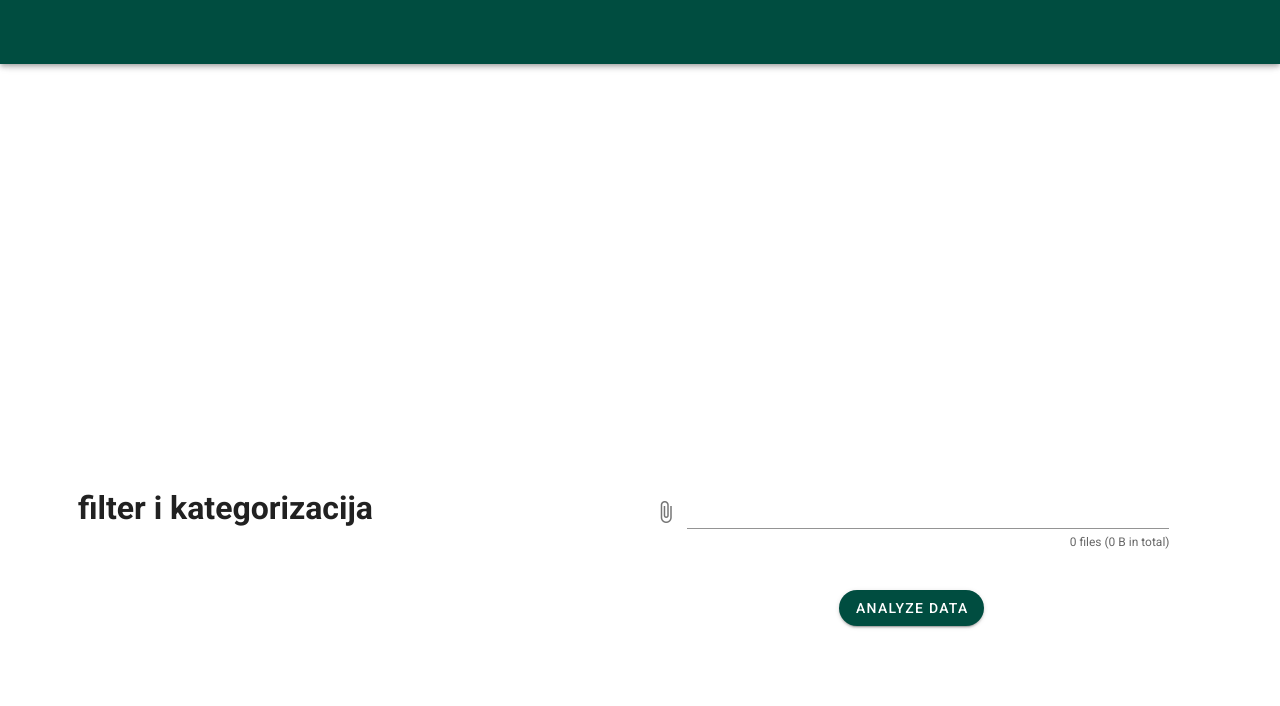
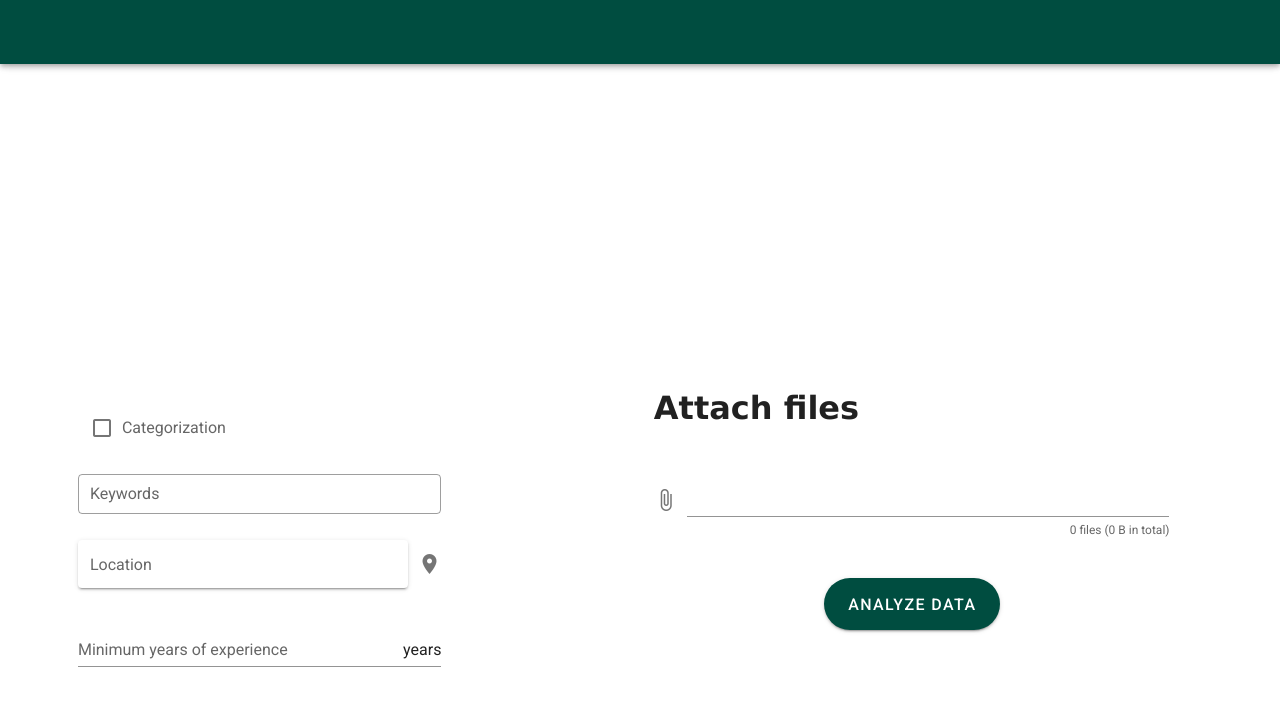
Before and after one commit to wrathchild14/DH22MH, a Vue app in the folder front/: page / in a window 1280 px wide. Shown: the top 706 px of the page. Built offline with nearby package versions, Linux system fonts and the light colour scheme.

Commit message:
main page design v2

```diff
--- a/front/src/views/HomeView.vue
+++ b/front/src/views/HomeView.vue
@@ -3,19 +3,48 @@
     <NavBar />
     <v-img
     class="mx-auto my-10"
-          max-width="300"
-          max-height="300"
+          max-width="200"
+          max-height="200"
           src="../assets/detective.jpg">
 
     </v-img>
     <v-row >
       <v-col cols="5">
         <v-card width="70%" class="mx-auto mt-10 elevation-0">
-          <h1>filter i kategorizacija</h1>
+          <v-container>
+            <v-checkbox
+            v-model="selected"
+            label="Categorization"
+            value="Categorization"
+            >
+              Categorization
+            </v-checkbox>
+          </v-container>
+          <v-text-field
+            dense
+            outlined
+            label="Keywords"
+          ></v-text-field>
+
+          <v-text-field
+            solo
+            label="Location"
+            append-outer-icon="mdi-map-marker"
+          ></v-text-field>
+
+          <v-text-field
+          v-model="numberValue"
+          label="Minimum years of experience"
+          value="1"
+          suffix="years"
+        ></v-text-field>
+
         </v-card>
       </v-col>
       <v-col cols="7">
+
         <v-card width="70%" class="mx-auto mt-10 elevation-0">
+          <h1 style="font-family: 'Verdana'">Attach files</h1>
           <v-file-input
             counter
             multiple
@@ -23,9 +52,10 @@
             truncate-length="20"
             v-model="chosenFile"
             max-width="400"
+            class="my-10"
           ></v-file-input>
           <div class="text-center my-10">
-            <v-btn color="teal darken-4" class="white--text" rounded @click="Analyze()">Analyze data</v-btn>
+            <v-btn color="teal darken-4" class="white--text" x-large rounded @click="Analyze()">Analyze data</v-btn>
           </div>
         </v-card>
       </v-col>
```
